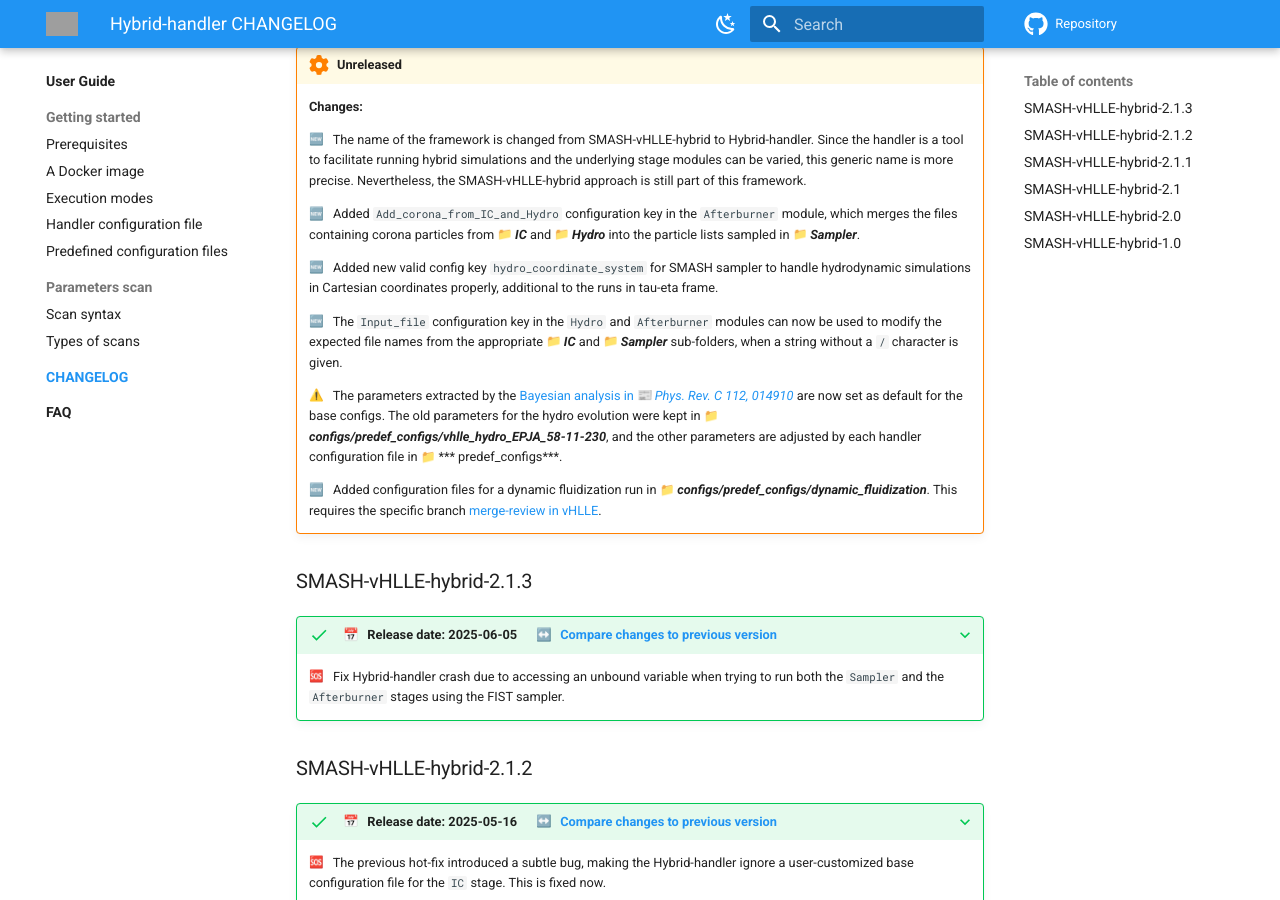
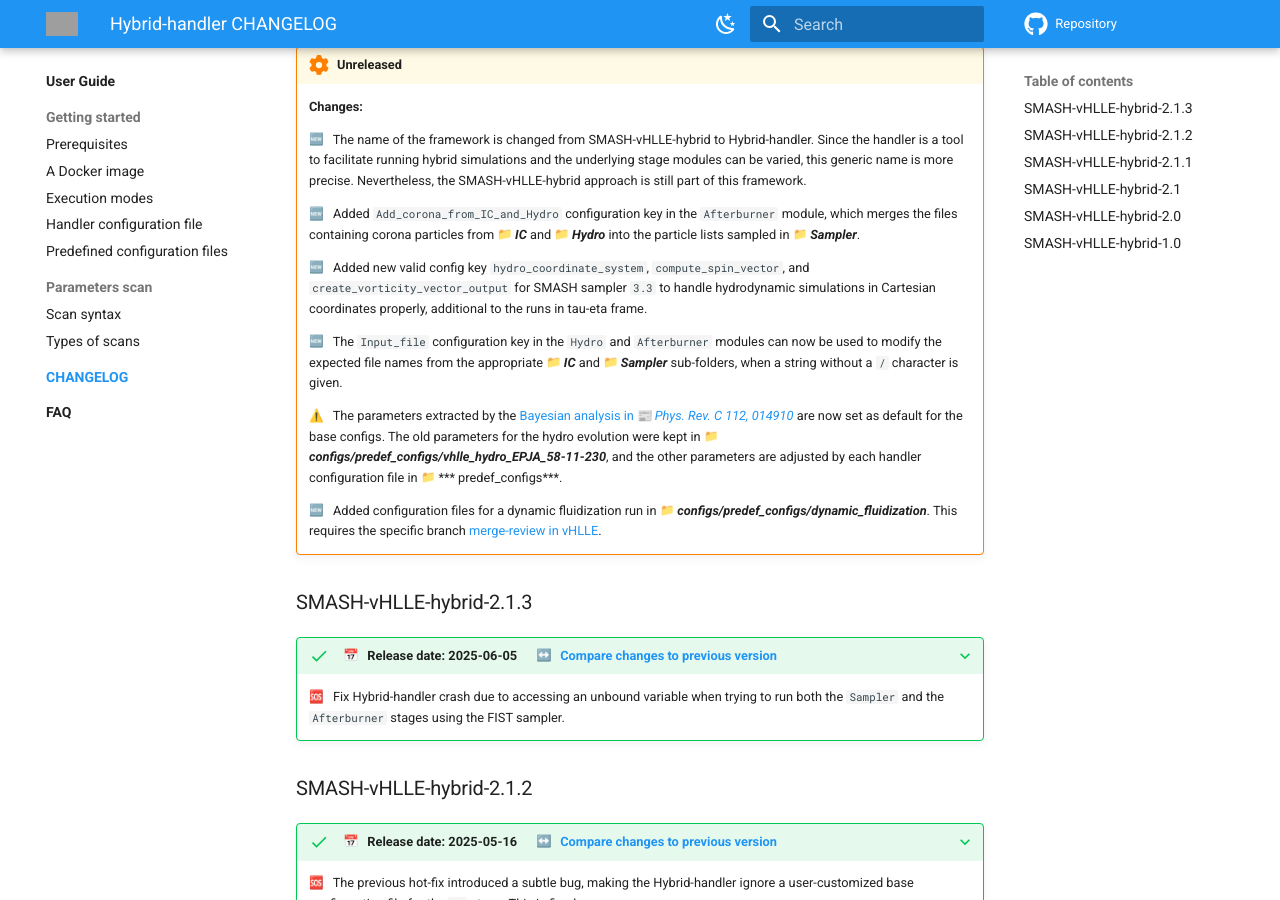
Before and after one commit to smash-transport/smash-vhlle-hybrid, an MkDocs documentation site: the page built from docs/user/CHANGELOG/index.md, in a window 1280 px wide and 900 px high, scrolled down 552 px. Built offline with MkDocs 1.6.1 and Material for MkDocs 9.7.7, drawn with Linux system fonts in a browser that asks for light colours; emoji names are drawn with the system emoji font; comment, search, counter and statistics services are not loaded; the version menu is left out; grey boxes are pictures that could not be loaded.

Commit message:
Update CHANGELOG

```diff
--- a/docs/user/CHANGELOG/index.md
+++ b/docs/user/CHANGELOG/index.md
@@ -52,7 +52,7 @@
 
     :new: &nbsp; Added `Add_corona_from_IC_and_Hydro` configuration key in the `Afterburner` module, which merges the files containing corona particles from :file_folder: ***IC*** and :file_folder: ***Hydro*** into the particle lists sampled in :file_folder: ***Sampler***.
 
-    :new: &nbsp; Added new valid config key `hydro_coordinate_system` for SMASH sampler to handle hydrodynamic simulations in Cartesian coordinates properly, additional to the runs in tau-eta frame.
+    :new: &nbsp; Added new valid config key `hydro_coordinate_system`, `compute_spin_vector`, and `create_vorticity_vector_output` for SMASH sampler `3.3` to handle hydrodynamic simulations in Cartesian coordinates properly, additional to the runs in tau-eta frame.
 
     :new: &nbsp; The `Input_file` configuration key in the `Hydro` and `Afterburner` modules can now be used to modify the expected file names from the appropriate :file_folder: ***IC*** and :file_folder: ***Sampler*** sub-folders, when a string without a `/` character is given.
 
```
